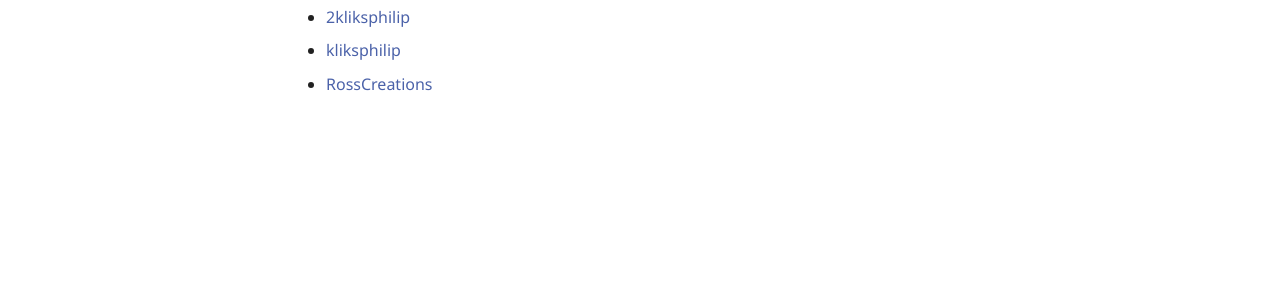
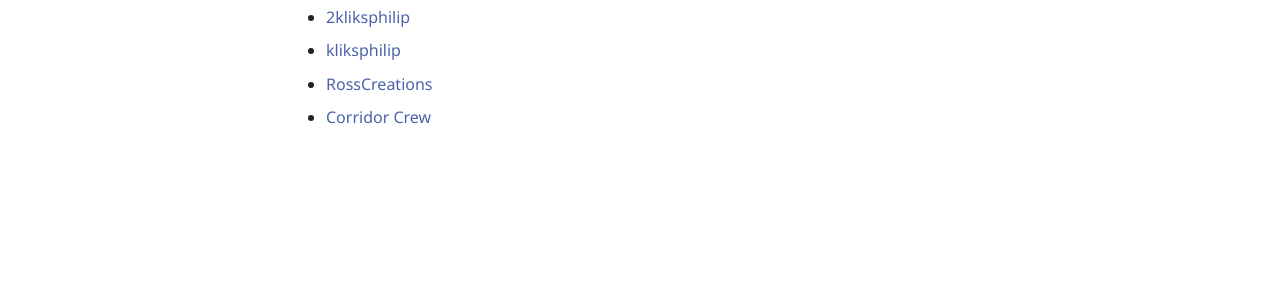
Before and after one commit to JamFox/docs.jamfox.dev, an MkDocs documentation site: the page built from docs/content/links/procrastinate.md, in a window 1280 px wide. Shown: the part 391-691 px from the top of the page. Built offline with MkDocs 1.6.1 and Material for MkDocs 9.7.7, drawn with Linux system fonts in a browser that asks for light colours; comment, search, counter and statistics services are not loaded.

Commit message:
add corridor

```diff
--- a/docs/content/links/procrastinate.md
+++ b/docs/content/links/procrastinate.md
@@ -10,3 +10,4 @@ title: "Procrastinate"
 - [2kliksphilip](https://www.youtube.com/c/2kliksphilip)
 - [kliksphilip](https://www.youtube.com/c/kliksphilip)
 - [RossCreations](https://www.youtube.com/c/VlogCreations)
+- [Corridor Crew](https://www.youtube.com/c/corridorcrew)
```
